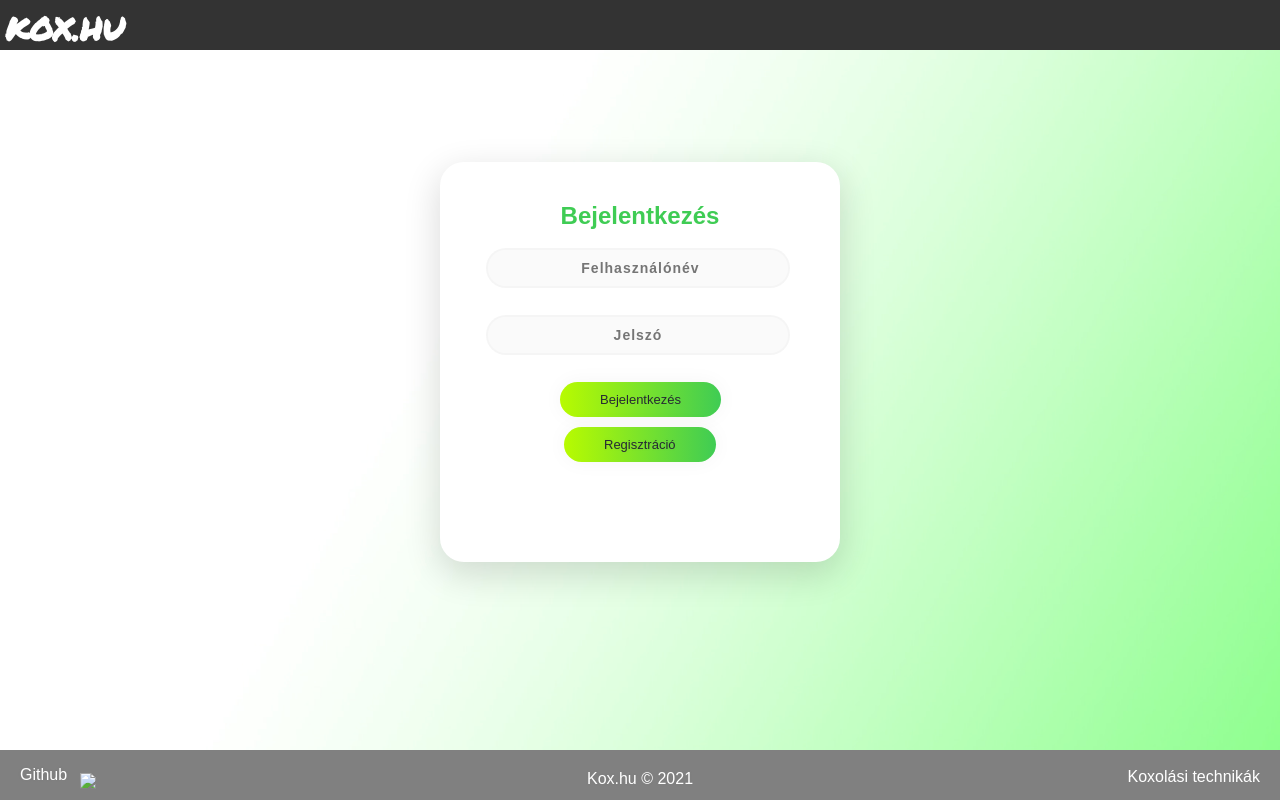
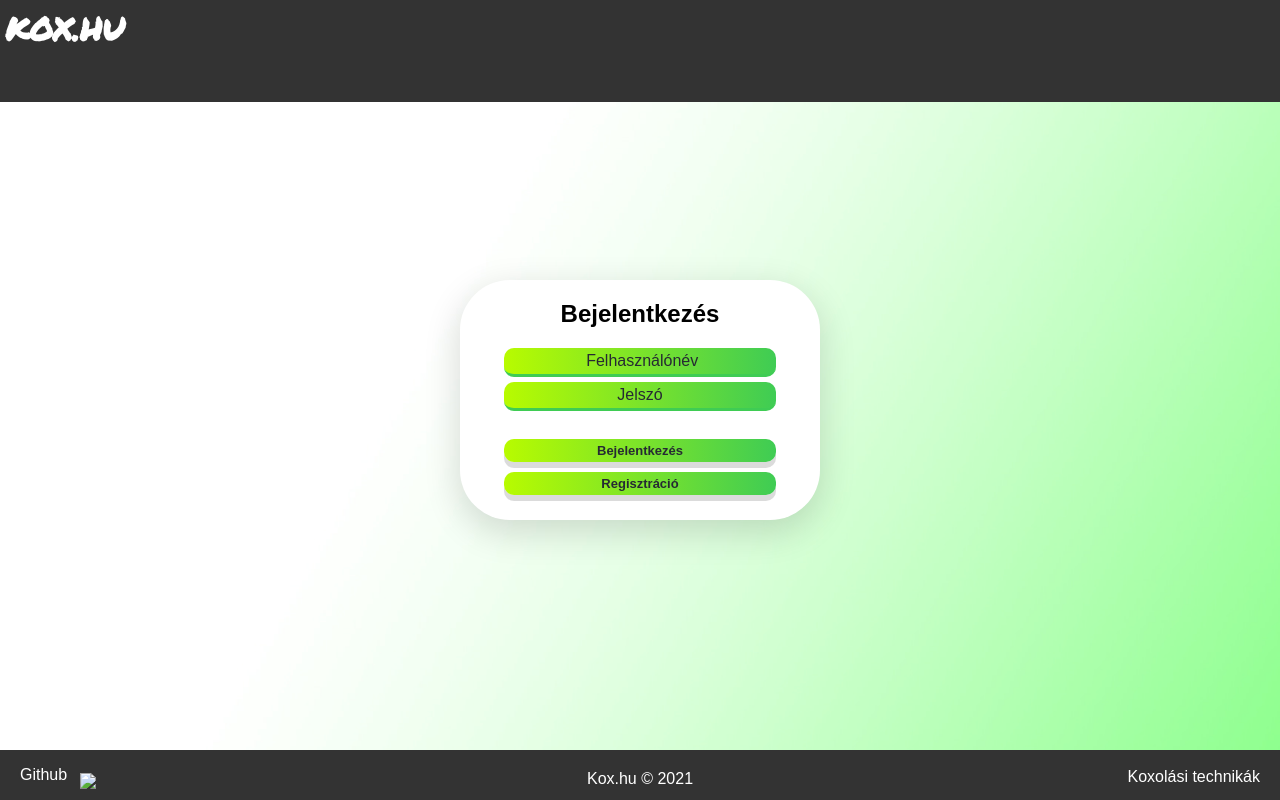
Before and after one commit to tamas646/SZLG-Django-projekt, a Django app: page /bejelentkezes in a window 1280 px wide. Run offline with Django 3.2, Linux system fonts and the light colour scheme.

Commit message:
bejelentkezés_felület_végleges

```diff
--- a/kox/koxapp/static/css/main.css
+++ b/kox/koxapp/static/css/main.css
@@ -15,8 +15,6 @@
 
 
 }
-
-
 .button {
   font: bold 11px Arial;
   text-decoration: none;
@@ -35,7 +33,7 @@
 left: 0;
 bottom: 0;
 width: 100%;
-	background-color: gray;
+background-color:#333;
 color: white;
 height:50px;
 }
@@ -64,7 +62,6 @@
   color: white;
   font-size: 16px;
   cursor: pointer;
-  outline: none;
 }
 .btn:hover{
 	color: lightblue;
@@ -88,3 +85,116 @@
 	color: white;
 	text-decoration: none;
 }
+::placeholder
+{
+    color:#262a33;
+}
+.div_külső
+{
+    position: absolute;
+	top: 50%;
+    left: 50%;
+    transform: translate(-50%, -50%);
+    background-color: #FFFFFF;
+	border-radius: 50px;
+    box-shadow: 0px 11px 35px 2px rgba(0, 0, 0, 0.14);
+}
+#regisztráció
+{
+    width:30vw;
+    height: 50vh;
+    padding: 20px;
+}
+#bejelentkezés
+{
+    width:25vw;
+    height: 25vh;
+    padding: 20px;
+}
+#input_mező_dátum
+{
+    color:rgba(255,255,255,0.5);
+}
+.input
+{
+    border: none;
+    background: linear-gradient(to right, #b8fb00, #3fcc54);
+    border-bottom: solid 3px#3fcc54;
+    color: rgb(255,255,255);
+    text-align: center;
+    font-size: 16px;
+    margin: auto;
+    margin-top: 5px;
+	border-radius: 10px;
+    padding: 4px;
+    outline: none;
+    width: 	calc(85% - 8px);
+    display: block;
+}
+.input:focus
+{
+	border-bottom: solid 3px #b8fb00;
+}
+.button
+{
+    display: block;
+    color: #262a33;
+    background: linear-gradient(to right, #b8fb00, #3fcc54);
+    box-shadow: 0 6px rgba(0, 0, 0, 0.14);
+    text-align: center;
+    cursor: pointer;
+    outline: none;
+    width: 85%;
+    margin: auto;
+    margin-top: 10px;
+    border: none;
+    border-radius: 10px;
+    padding: 4px;
+    font-size: 13px;
+}
+.button:hover
+{
+    background: #3fcc54;
+}
+.button:active
+{
+    background: #3fcc54;
+    transition: 100ms;
+	box-shadow: 0 3px #262a33;
+    transform: translateY(4px);
+}
+#láthatatlan{
+    display: none;
+}
+h2{
+    text-align: center;
+    margin-bottom: 20px;
+}
+.topnav {
+    overflow: hidden;
+    background-color: #333;
+  }
+
+  .topnav a {
+    float: right;
+    color: #f2f2f2;
+    text-align: center;
+    padding: 14px 16px;
+    text-decoration: none;
+    font-size: 17px;
+  }
+
+  .topnav a:hover {
+    background-color: #ddd;
+    color: black;
+  }
+  #koksz{
+    float: left;
+    color: white;
+    font: Arial;
+    margin-top: 5px;
+    margin-left: 5px;
+  }
+  a{
+	  text-decoration: none;
+  }
--- a/kox/templates/bejelentkezes.html
+++ b/kox/templates/bejelentkezes.html
@@ -25,17 +25,25 @@
 		<h1 id="koksz">KOX.HU</h1>
 	</header>
 
-	<div class="main">
-			<h2 class="sign" align="center">Bejelentkezés</h2>
-			<br>
+	<div class="div_külső">
+		<div id="bejelentkezés">
+			<h2>Bejelentkezés</h2>
+
 			<form action="backend/login" method="POST">
 				{% csrf_token %}
-				<input class="felh" align="center" type="text" placeholder=" Felhasználónév" name="felhasznalonev" required>
-				<input class="jelsz" align="center" type="password" placeholder="Jelszó" name="jelszo" required>
-				<input class="be" type="submit" class="button" value="Bejelentkezés">
+				<input class="input" type="text" placeholder=" Felhasználónév" name="felhasznalonev">
+				<input class="input" type="password" placeholder="Jelszó" name="jelszo">
+				<br>
+				<button class="button">
+					<input id="láthatatlan" type="submit" value="Bejelentkezés">
+					Bejelentkezés
+				</button>
 			</form>
-			<br>
-			<a href="regisztracio" class="reg">Regisztráció</a>
+			<a href="regisztracio">
+			<button class="button">Regisztráció</button>
+			</a>
+
+		</div>
 	</div>
 	<footer>
 		{% include "footer.html" %}
```
Lines whose indentation alone changed are shown as unchanged.
